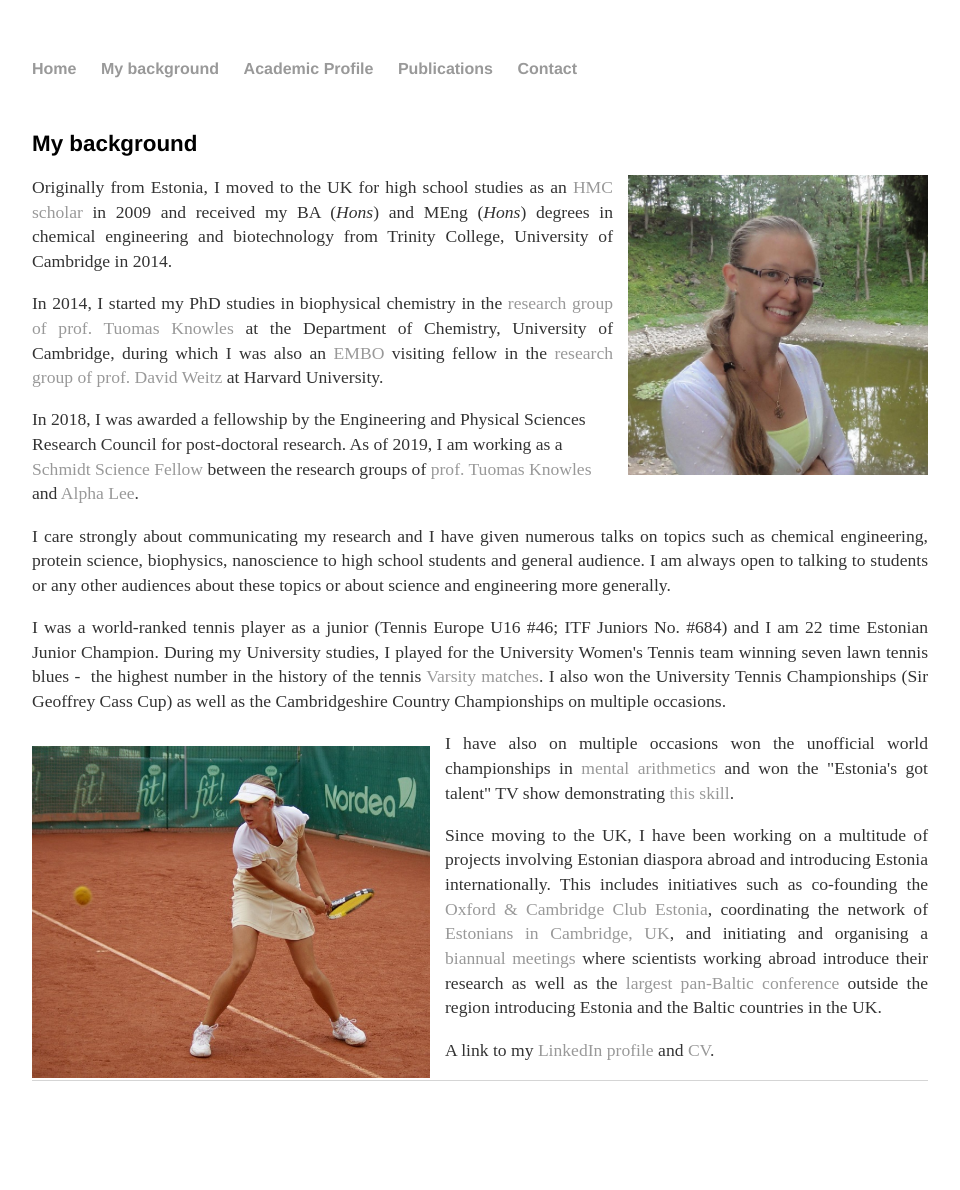
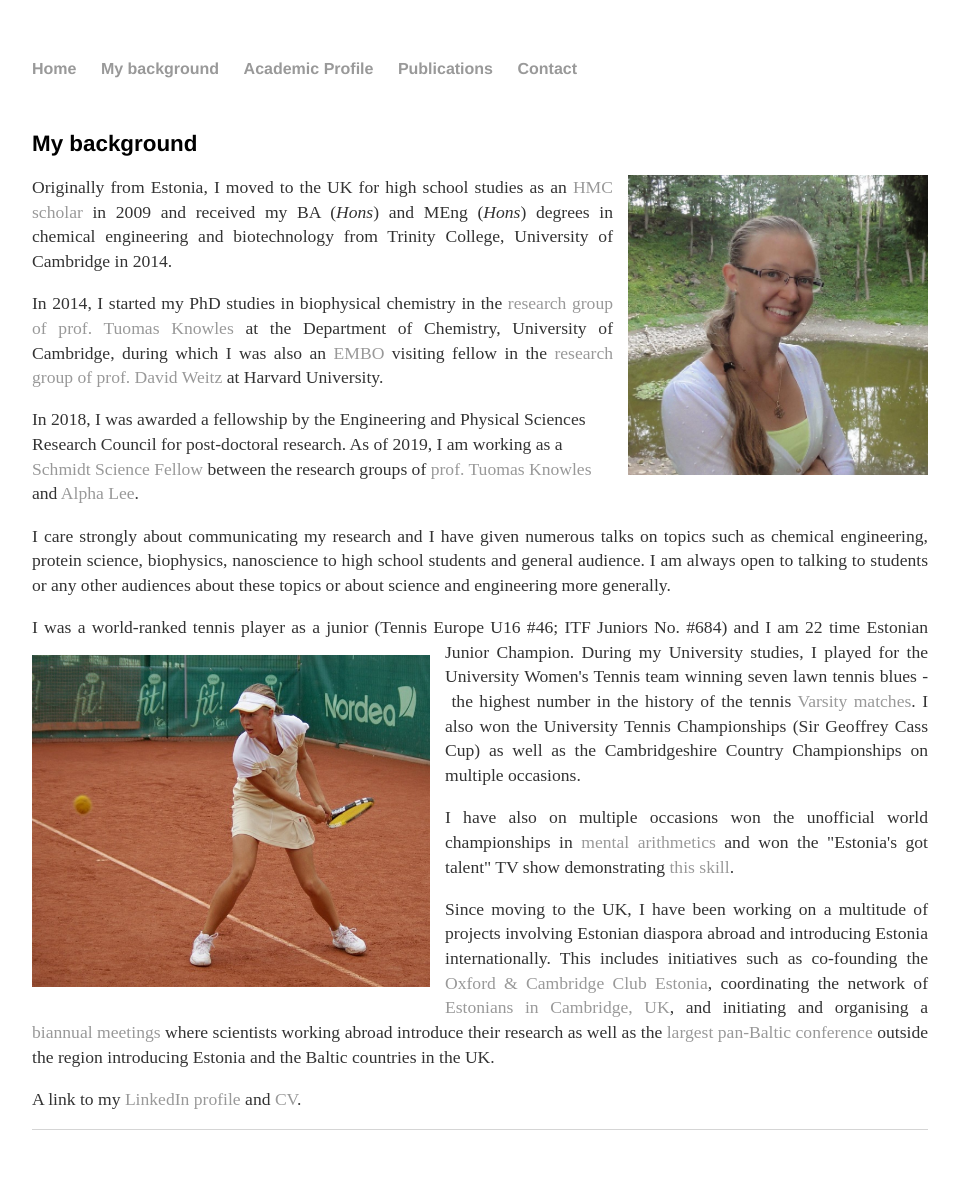
Before and after one commit to kadiliissaar/kadiliissaar.github.io, a Jekyll site: the page built from background/index.html, in a window 1280 px wide. Shown: the whole page, without its empty margins (160-1120 px from the left). Built offline with Jekyll 4.4.1, drawn with Linux system fonts in a browser that asks for light colours; before the commit the page ends 1141 px from its top, so only the background shows below that; some of the changed lines change nothing that is shown.

Commit message:
Update index.html

```diff
--- a/background/index.html
+++ b/background/index.html
@@ -27,13 +27,14 @@ engineering, protein science, biophysics, nanoscience to high school students an
 talking to students or any other audiences about these topics or about science and engineering more generally.</p>
 
 	<p align="justify"> I was a world-ranked tennis player as a junior (Tennis Europe U16 #46; ITF Juniors No. #684) and I am 22 time
-Estonian Junior Champion. During my University studies, I played for the University Women's Tennis team winning seven
-lawn tennis blues -  the highest number in the history of the tennis
+Estonian Junior Champion.
+<img src="https://github.com/kadiliissaar/kadiliissaar.github.io/raw/master/Photos/Kadi_tennis1.jpg" style="float:left;width:398px;height:332px;margin-top:15px;margin-bottom:15px;margin-right:15px">
+During my University studies, I played for the University Women's Tennis team winning seven lawn tennis blues -  the
+highest number in the history of the tennis
 <a href="https://en.wikipedia.org/wiki/Cambridge_University_Lawn_Tennis_Club#Varsity_match">Varsity matches</a>. I also won
 the University Tennis Championships (Sir Geoffrey Cass Cup) as well as the Cambridgeshire Country Championships on multiple
 occasions. </p>
 
-<img src="https://github.com/kadiliissaar/kadiliissaar.github.io/raw/master/Photos/Kadi_tennis1.jpg" style="float:left;width:398px;height:332px;margin-top:15px;margin-bottom:15px;margin-right:15px">
 
 
 	<p align="justify">I have also on multiple occasions won the unofficial world championships in
```
